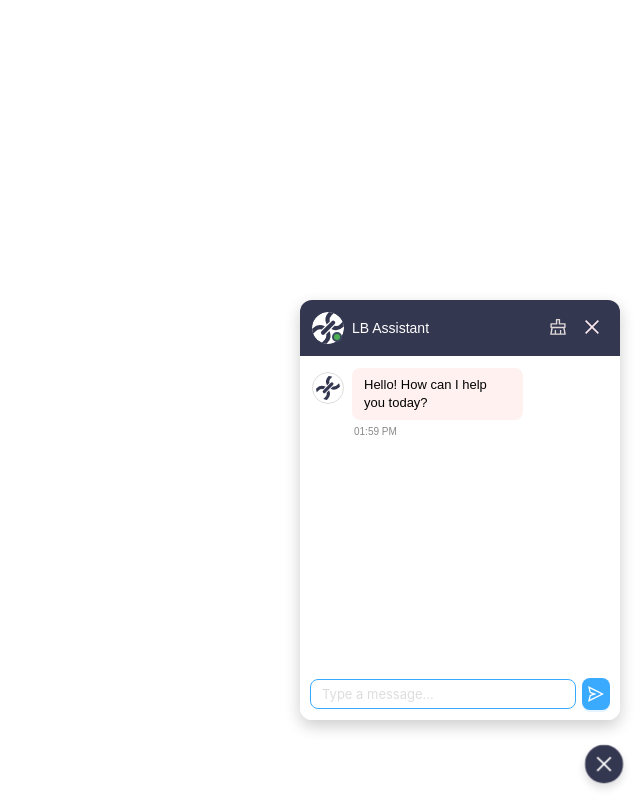
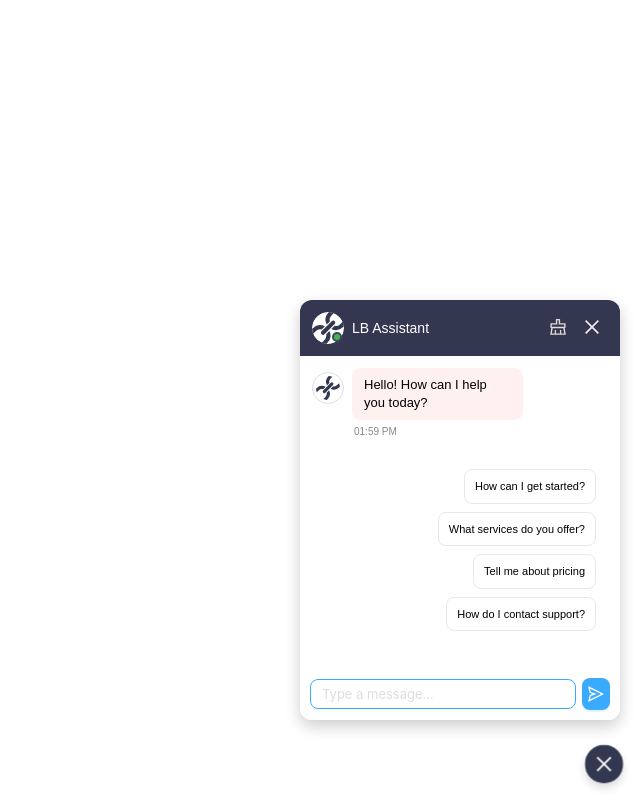
Before and after one commit to flavnat/Chatbot, a React (Vite) app in the folder frontend/: page / in a window 1280 px wide. Both pictures are taken after a click on the button 1244 px from the left and 764 px from the top of the page. Shown: the whole page, without its empty margins (640-1280 px from the left). Built offline with nearby package versions, Linux system fonts and the light colour scheme.

Commit message:
feat: adding welcome question when user initate chat

```diff
--- a/frontend/src/containers/ChatBot/ChatBotWidget.jsx
+++ b/frontend/src/containers/ChatBot/ChatBotWidget.jsx
@@ -193,6 +193,7 @@ const MessagesContainer = styled.div`
   display: flex;
   flex-direction: column;
   gap: 2px;
+  flex: 1;
 `;
 
 const bounce = keyframes`
@@ -314,12 +315,57 @@ const BotName = styled.h3`
   color: white;
 `;
 
+const SuggestedQuestionsContainer = styled.div`
+  padding: 12px;
+`;
+
+const SuggestedQuestionsGrid = styled.div`
+  display: grid;
+  gap: 8px;
+`;
+
+const SuggestedQuestionItem = styled.div`
+  padding: 8px 10px;
+  background: white;
+  border: 1px solid #e8e8e8;
+  border-radius: 8px;
+  font-size: 11px;
+  cursor: pointer;
+  transition: all 0.2s ease;
+  text-align: center;
+  margin-left: auto;
+  max-width: 200px;
+
+  &:hover {
+    background: #f0f8ff;
+    border-color: #3aaaff;
+    transform: translateY(-1px);
+  }
+`;
+
+const suggestedQuestions = [
+  "How can I get started?",
+  "What services do you offer?",
+  "Tell me about pricing",
+  "How do I contact support?",
+];
+
 const ChatBotWidget = () => {
   const [isOpen, setIsOpen] = useState(false);
   const [inputValue, setInputValue] = useState("");
   const dispatch = useDispatch();
   const { messages, typing } = useSelector((state) => state.chatBot);
   const messagesEndRef = useRef(null);
+
+  const [isFirstVisit, setIsFirstVisit] = useState(true);
+  const shouldShowSuggestedQuestions = () => {
+    return (
+      isFirstVisit &&
+      messages.length === 1 &&
+      messages[0]?.sender === "bot" &&
+      messages[0]?.text === "Hello! How can I help you today?"
+    );
+  };
 
   const scrollToBottom = () => {
     messagesEndRef.current?.scrollIntoView({ behavior: "smooth" });
@@ -333,17 +379,29 @@ const ChatBotWidget = () => {
     if (inputValue.trim()) {
       dispatch(sendMessage(inputValue.trim()));
       setInputValue("");
+      if (isFirstVisit) {
+        setIsFirstVisit(false);
+      }
     }
   };
 
   const handleClear = () => {
     dispatch(clearMessages());
+    // setIsFirstVisit(true);
+    setInputValue("");
   };
 
   const handleKeyPress = (e) => {
     if (e.key === "Enter") {
       handleSend();
     }
+  };
+
+  const handleSuggestedQuestionClick = (question) => {
+    setInputValue(question);
+    dispatch(sendMessage(question));
+    setIsFirstVisit(false);
+    setInputValue("");
   };
 
   const formatTime = (timestamp) => {
@@ -394,13 +452,7 @@ const ChatBotWidget = () => {
                         <ReactMarkdown
                           components={{
                             p: ({ children }) => (
-                              <span
-                                style={{
-                                  margin: 0,
-                                }}
-                              >
-                                {children}
-                              </span>
+                              <span style={{ margin: 0 }}>{children}</span>
                             ),
                             strong: ({ children }) => (
                               <strong
@@ -432,13 +484,7 @@ const ChatBotWidget = () => {
                               </ul>
                             ),
                             li: ({ children }) => (
-                              <li
-                                style={{
-                                  margin: "2px 0",
-                                }}
-                              >
-                                {children}
-                              </li>
+                              <li style={{ margin: "2px 0" }}>{children}</li>
                             ),
                           }}
                         >
@@ -457,13 +503,7 @@ const ChatBotWidget = () => {
                           <ReactMarkdown
                             components={{
                               p: ({ children }) => (
-                                <span
-                                  style={{
-                                    margin: 0,
-                                  }}
-                                >
-                                  {children}
-                                </span>
+                                <span style={{ margin: 0 }}>{children}</span>
                               ),
                               strong: ({ children }) => (
                                 <strong
@@ -495,13 +535,7 @@ const ChatBotWidget = () => {
                                 </ul>
                               ),
                               li: ({ children }) => (
-                                <li
-                                  style={{
-                                    margin: "2px 0",
-                                  }}
-                                >
-                                  {children}
-                                </li>
+                                <li style={{ margin: "2px 0" }}>{children}</li>
                               ),
                             }}
                           >
@@ -528,6 +562,21 @@ const ChatBotWidget = () => {
               )}
               <div ref={messagesEndRef} />
             </MessagesContainer>
+
+            {shouldShowSuggestedQuestions() && (
+              <SuggestedQuestionsContainer>
+                <SuggestedQuestionsGrid>
+                  {suggestedQuestions.map((question, index) => (
+                    <SuggestedQuestionItem
+                      key={index}
+                      onClick={() => handleSuggestedQuestionClick(question)}
+                    >
+                      {question}
+                    </SuggestedQuestionItem>
+                  ))}
+                </SuggestedQuestionsGrid>
+              </SuggestedQuestionsContainer>
+            )}
           </ChatBody>
           <ChatFooter>
             <StyledInput
```
